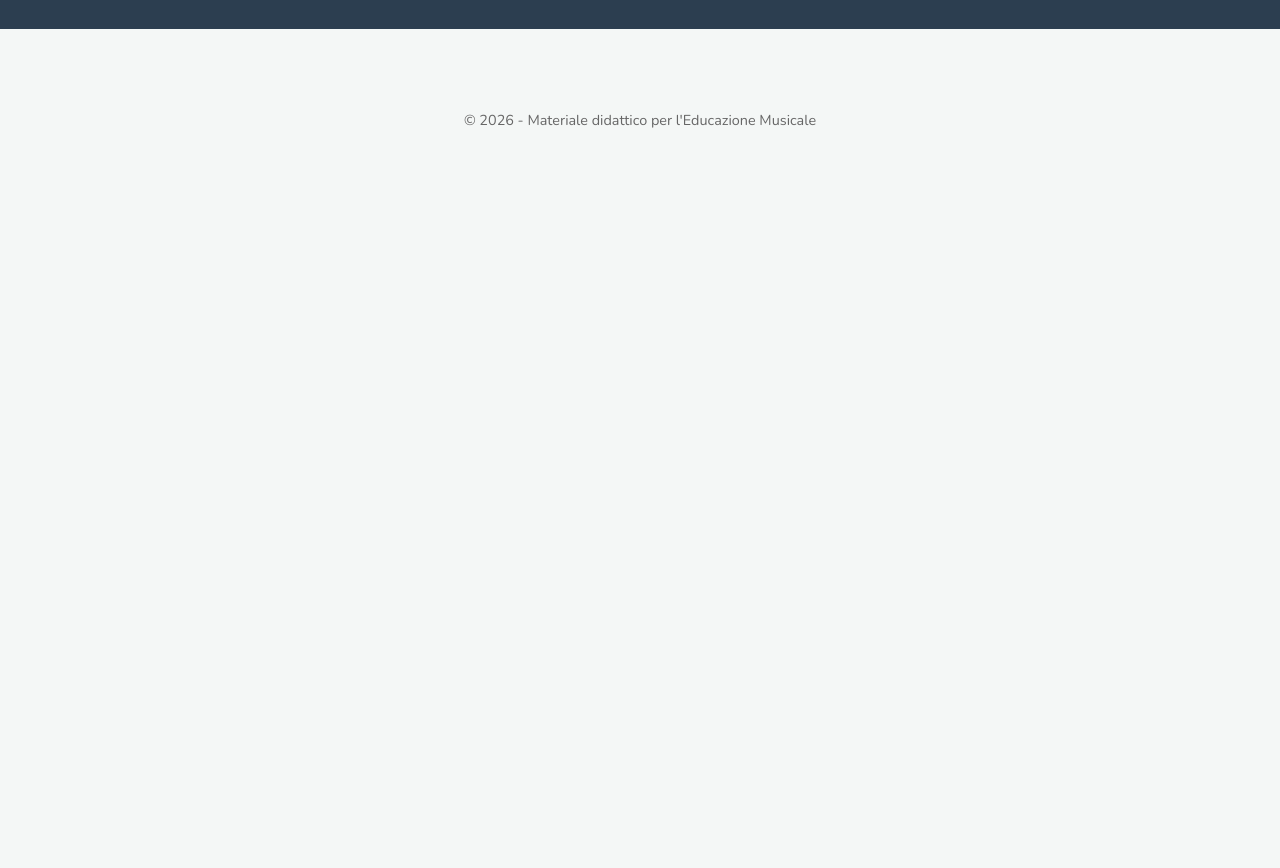
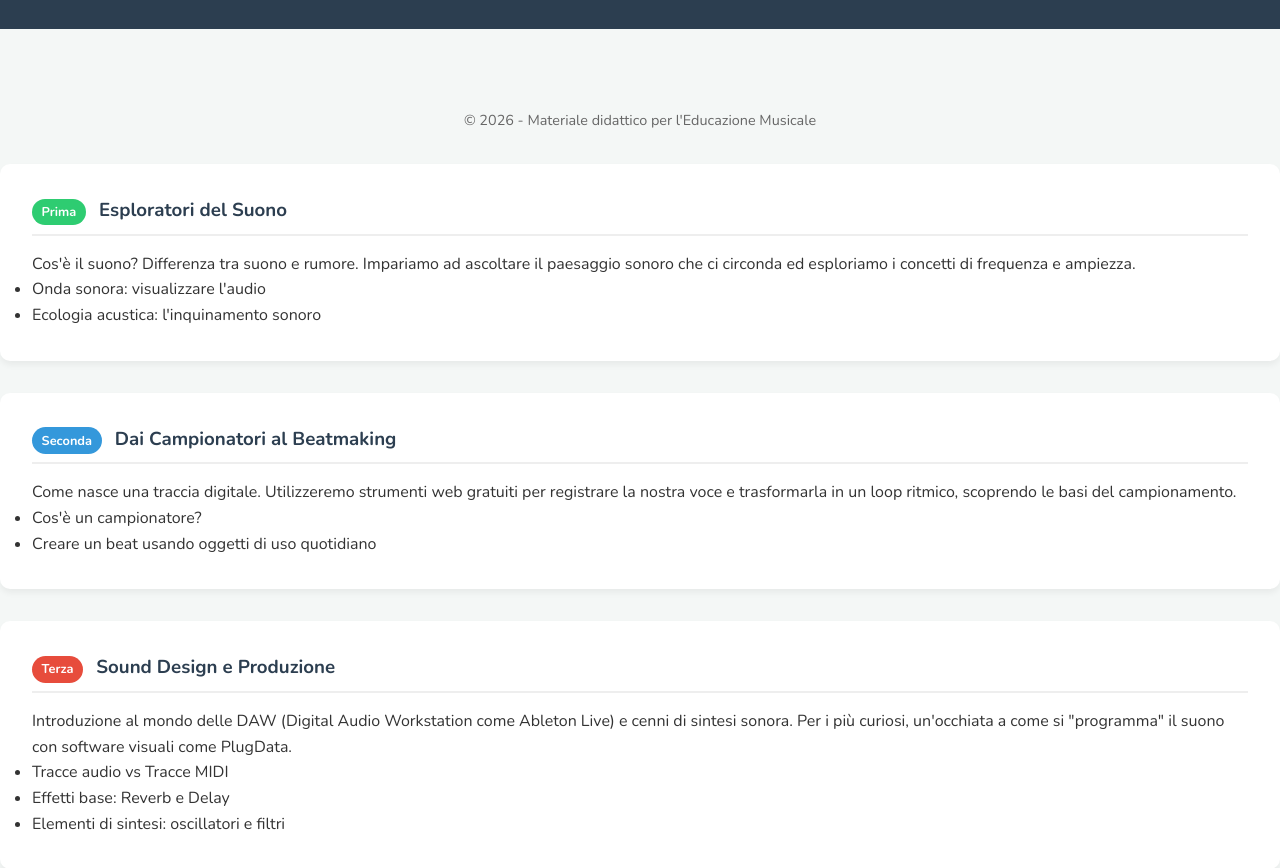
Before and after one commit to giovanniferrazzimusic/the-rest-is-noise, a plain HTML site: page sezioni/tecnologie.html in a window 1280 px wide. Shown: the part 112-980 px from the top of the page. Before the commit the page ends 800 px from the top, so only its background shows below. Drawn offline with nearby package versions, Linux system fonts and the light colour scheme.

Commit message:
Update tecnologie.html

```diff
--- a/sezioni/tecnologie.html
+++ b/sezioni/tecnologie.html
@@ -26,3 +26,30 @@
 
 </body>
 </html>
+<section class="module-section">
+    <h3><span class="badge-classe bg-prima">Prima</span> Esploratori del Suono</h3>
+    <p>Cos'è il suono? Differenza tra suono e rumore. Impariamo ad ascoltare il paesaggio sonoro che ci circonda ed esploriamo i concetti di frequenza e ampiezza.</p>
+    <ul>
+        <li>Onda sonora: visualizzare l'audio</li>
+        <li>Ecologia acustica: l'inquinamento sonoro</li>
+    </ul>
+</section>
+
+<section class="module-section">
+    <h3><span class="badge-classe bg-seconda">Seconda</span> Dai Campionatori al Beatmaking</h3>
+    <p>Come nasce una traccia digitale. Utilizzeremo strumenti web gratuiti per registrare la nostra voce e trasformarla in un loop ritmico, scoprendo le basi del campionamento.</p>
+    <ul>
+        <li>Cos'è un campionatore?</li>
+        <li>Creare un beat usando oggetti di uso quotidiano</li>
+    </ul>
+</section>
+
+<section class="module-section">
+    <h3><span class="badge-classe bg-terza">Terza</span> Sound Design e Produzione</h3>
+    <p>Introduzione al mondo delle DAW (Digital Audio Workstation come Ableton Live) e cenni di sintesi sonora. Per i più curiosi, un'occhiata a come si "programma" il suono con software visuali come PlugData.</p>
+    <ul>
+        <li>Tracce audio vs Tracce MIDI</li>
+        <li>Effetti base: Reverb e Delay</li>
+        <li>Elementi di sintesi: oscillatori e filtri</li>
+    </ul>
+</section>
```
